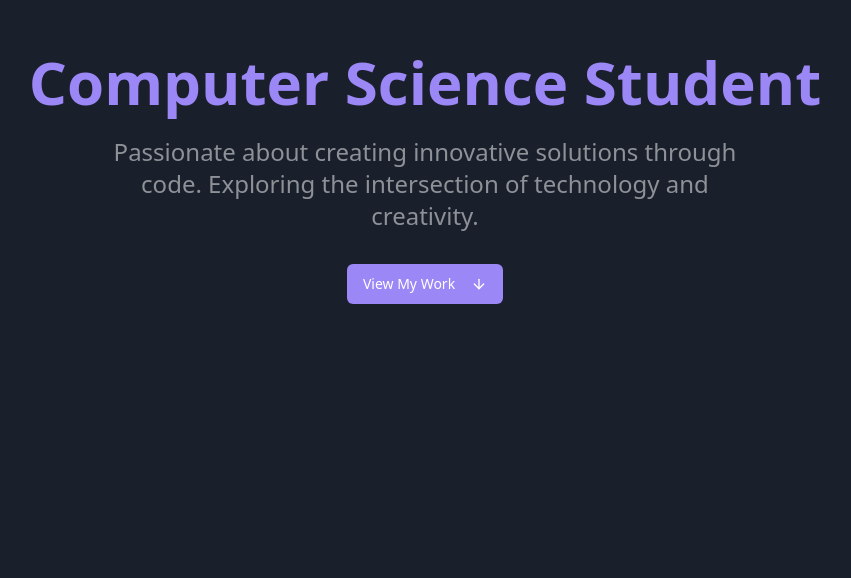
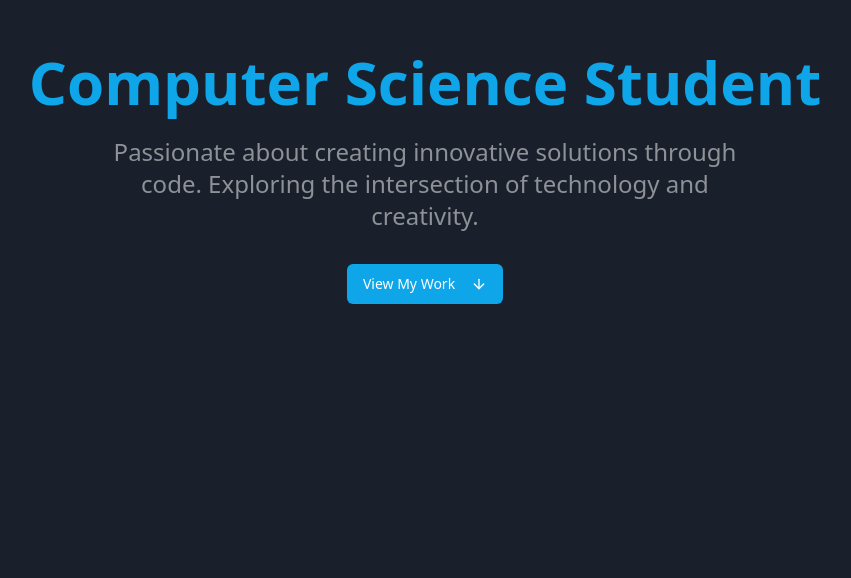
Before and after one commit to MoritzGruesome/knowledge-pool, a React (Vite) app: page / in a window 1280 px wide. Shown: the part 222-800 px from the top of the page, without its empty margins (215-1066 px from the left). Built offline with nearby package versions, Linux system fonts and the light colour scheme.

Commit message:
Change primary color scheme
Updated the primary color in the theme configuration to use a different color instead of purple.
[skip gpt_engineer]

```diff
--- a/tailwind.config.ts
+++ b/tailwind.config.ts
@@ -25,11 +25,11 @@ export default {
         background: "#1A1F2C",
         foreground: "#8E9196",
         primary: {
-          DEFAULT: "#9b87f5",
+          DEFAULT: "#0EA5E9",
           foreground: "#ffffff",
         },
         secondary: {
-          DEFAULT: "#7E69AB",
+          DEFAULT: "#33C3F0",
           foreground: "#ffffff",
         },
       },
```
